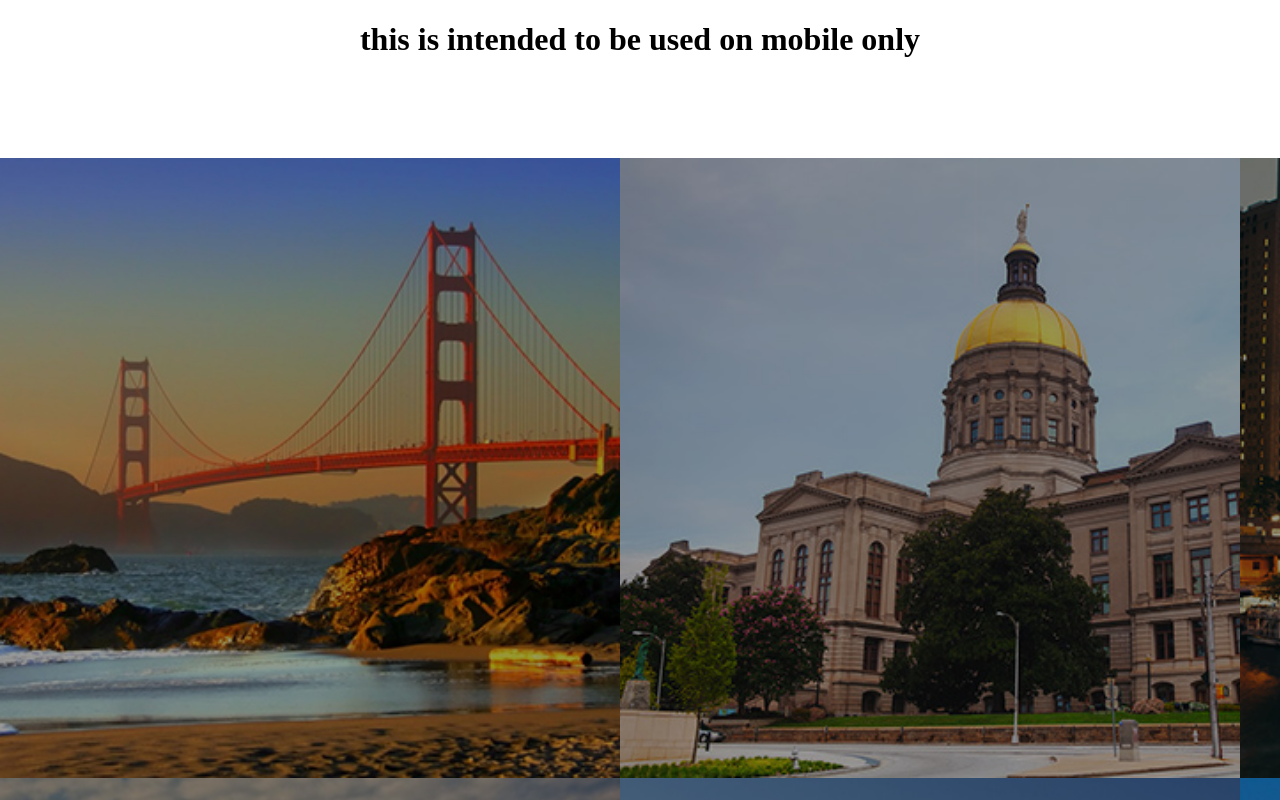
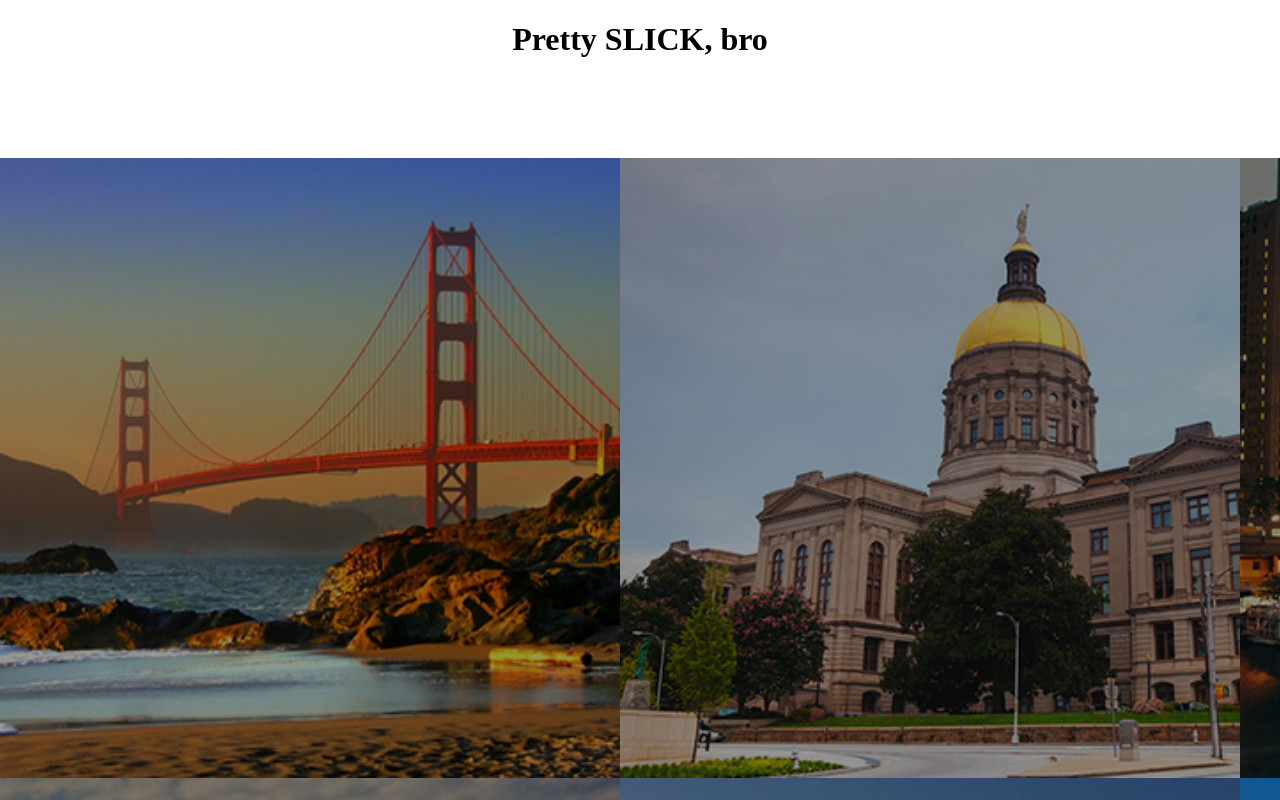
Before and after one commit to jeffreysbrother/slick-test, a website: page index.html in a window 1280 px wide. Shown: the top 800 px of the page. Drawn offline with nearby package versions, Linux system fonts and the light colour scheme.

Commit message:
update title for funniness

```diff
--- a/index.html
+++ b/index.html
@@ -46,7 +46,7 @@
 <body>
 
 
-  <h1>this is intended to be used on mobile only</h1>
+  <h1>Pretty SLICK, bro</h1>
 
   <section class="center slider">
     <div>
```
